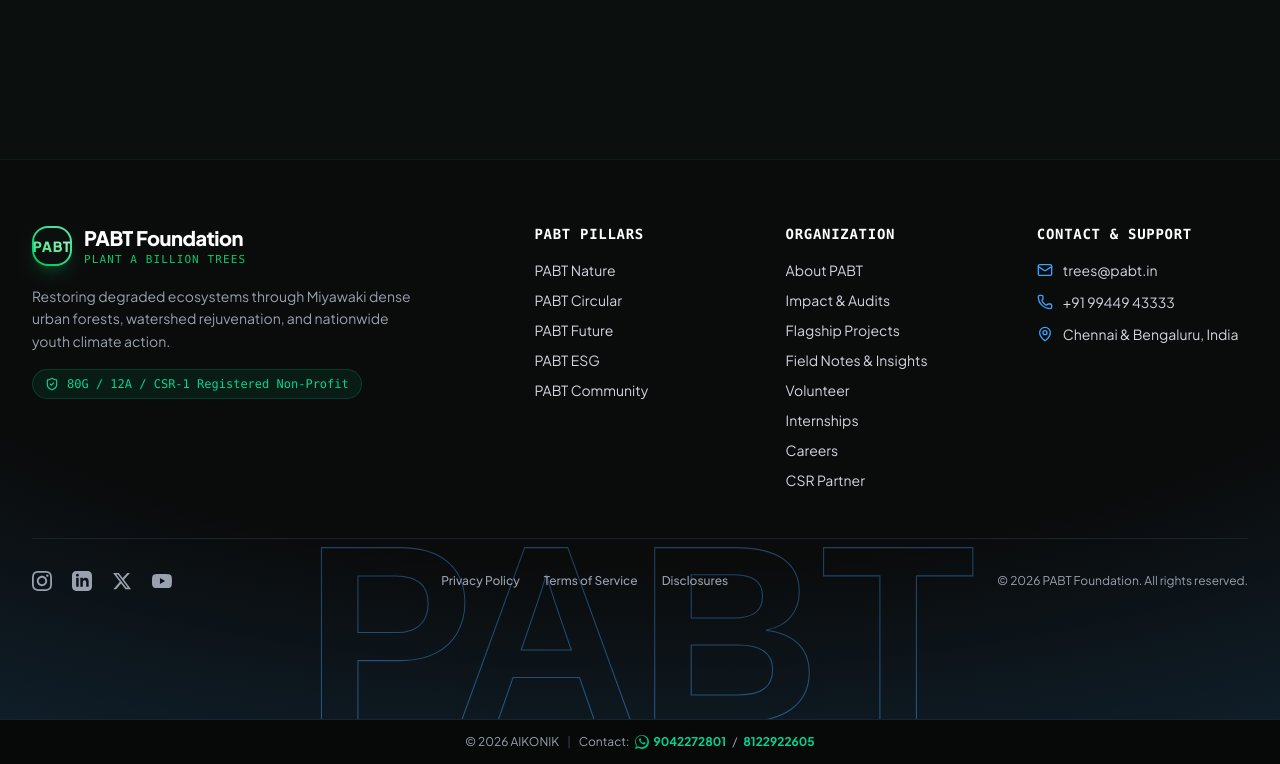
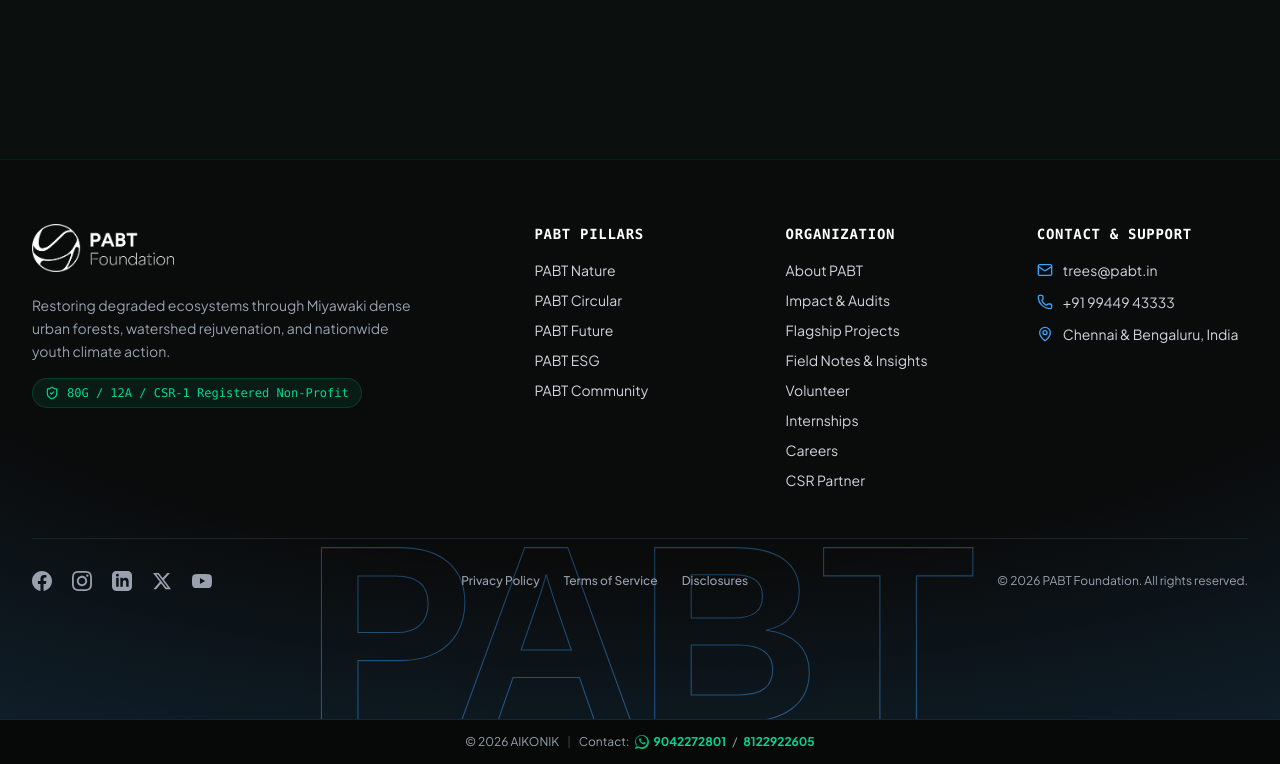
Before and after one commit to ab-rar-6024/PABT, a Next.js app: page /community in a window 1280 px wide. Shown: the part 1898-2662 px from the top of the page. Built offline with nearby package versions, Linux system fonts and the light colour scheme.

Commit message:
updated social media link

```diff
--- a/src/components/Footer.tsx
+++ b/src/components/Footer.tsx
@@ -55,8 +55,17 @@
   // Social media links
   const socialLinks = [
     {
+      label: "Facebook",
+      href: "https://www.facebook.com/people/Pabtin/100092687792417/",
+      icon: (
+        <svg className="w-5 h-5 fill-current" viewBox="0 0 24 24">
+          <path d="M24 12.073c0-6.627-5.373-12-12-12s-12 5.373-12 12c0 5.99 4.388 10.954 10.125 11.854v-8.385H7.078v-3.47h3.047V9.43c0-3.007 1.792-4.669 4.533-4.669 1.312 0 2.686.235 2.686.235v2.953H15.83c-1.491 0-1.956.925-1.956 1.874v2.25h3.328l-.532 3.47h-2.796v8.385C19.612 23.027 24 18.062 24 12.073z" />
+        </svg>
+      ),
+    },
+    {
       label: "Instagram",
-      href: "https://instagram.com",
+      href: "https://www.instagram.com/pabt.in/",
       icon: (
         <svg className="w-5 h-5 fill-current" viewBox="0 0 24 24">
           <path d="M12 2.163c3.204 0 3.584.012 4.85.07 3.252.148 4.771 1.691 4.919 4.919.058 1.265.069 1.645.069 4.849 0 3.205-.012 3.584-.069 4.849-.149 3.225-1.664 4.771-4.919 4.919-1.266.058-1.644.07-4.85.07-3.204 0-3.584-.012-4.849-.07-3.26-.149-4.771-1.699-4.919-4.92-.058-1.265-.07-1.644-.07-4.849 0-3.204.013-3.583.07-4.849.149-3.227 1.664-4.771 4.919-4.919 1.266-.057 1.645-.069 4.849-.069zm0-2.163c-3.259 0-3.667.014-4.947.072-4.358.2-6.78 2.618-6.98 6.98-.059 1.281-.073 1.689-.073 4.948 0 3.259.014 3.668.072 4.948.2 4.358 2.618 6.78 6.98 6.98 1.281.058 1.689.072 4.948.072 3.259 0 3.668-.014 4.948-.072 4.354-.2 6.782-2.618 6.979-6.98.059-1.28.073-1.689.073-4.948 0-3.259-.014-3.667-.072-4.947-.196-4.354-2.617-6.78-6.979-6.98-1.281-.059-1.69-.073-4.949-.073zm0 5.838c-3.403 0-6.162 2.759-6.162 6.162s2.759 6.163 6.162 6.163 6.162-2.759 6.162-6.163c0-3.403-2.759-6.162-6.162-6.162zm0 10.162c-2.209 0-4-1.79-4-4 0-2.209 1.791-4 4-4s4 1.791 4 4c0 2.21-1.791 4-4 4zm6.406-11.845c-.796 0-1.441.645-1.441 1.44s.645 1.44 1.441 1.44c.795 0 1.439-.645 1.439-1.44s-.644-1.44-1.439-1.44z" />
@@ -65,7 +74,7 @@
     },
     {
       label: "LinkedIn",
-      href: "https://linkedin.com",
+      href: "https://www.linkedin.com/company/pabt-in/",
       icon: (
         <svg className="w-5 h-5 fill-current" viewBox="0 0 24 24">
           <path d="M19 0h-14c-2.761 0-5 2.239-5 5v14c0 2.761 2.239 5 5 5h14c2.762 0 5-2.239 5-5v-14c0-2.239-2.238-5-5-5zm-11 19h-3v-11h3v11zm-1.5-12.268c-.966 0-1.75-.79-1.75-1.764s.784-1.764 1.75-1.764 1.75.79 1.75 1.764-.783 1.764-1.75 1.764zm13.5 12.268h-3v-5.604c0-3.368-4-3.113-4 0v5.604h-3v-11h3v1.765c1.396-2.586 7-2.777 7 2.476v6.759z" />
@@ -74,7 +83,7 @@
     },
     {
       label: "X (Twitter)",
-      href: "https://x.com",
+      href: "https://x.com/pabt_in",
       icon: (
         <svg className="w-5 h-5 fill-current" viewBox="0 0 24 24">
           <path d="M18.244 2.25h3.308l-7.227 8.26 8.502 11.24H16.17l-5.214-6.817L4.99 21.75H1.68l7.73-8.835L1.254 2.25H8.08l4.713 6.231zm-1.161 17.52h1.833L7.084 4.126H5.117z" />
@@ -83,7 +92,7 @@
     },
     {
       label: "YouTube",
-      href: "https://youtube.com",
+      href: "https://www.youtube.com/channel/UCh2qE_xP05WVJtJ08BYeSzg",
       icon: (
         <svg className="w-5 h-5 fill-current" viewBox="0 0 24 24">
           <path d="M23.498 6.186a3.016 3.016 0 0 0-2.122-2.136C19.505 3.545 12 3.545 12 3.545s-7.505 0-9.377.505A3.017 3.017 0 0 0 .502 6.186C0 8.07 0 12 0 12s0 3.93.502 5.814a3.016 3.016 0 0 0 2.122 2.136c1.871.505 9.376.505 9.376.505s7.505 0 9.377-.505a3.015 3.015 0 0 0 2.122-2.136C24 15.93 24 12 24 12s0-3.93-.502-5.814zM9.545 15.568V8.432L15.818 12l-6.273 3.568z" />
@@ -100,23 +109,14 @@
 
             {/* Column 1: Brand & Mission */}
             <div className="lg:col-span-2 space-y-4">
-              <div className="flex items-center gap-3">
-                <div className="w-10 h-10 rounded-2xl bg-gradient-to-tr from-green-500 to-emerald-300 p-0.5 shadow-lg shadow-green-500/20">
-                  <div className="w-full h-full bg-[#0B0F0E] rounded-[14px] flex items-center justify-center">
-                    <span className="font-extrabold text-transparent bg-clip-text bg-gradient-to-tr from-green-400 to-emerald-200 text-sm tracking-wider">
-                      PABT
-                    </span>
-                  </div>
-                </div>
-                <div>
-                  <h3 className="text-xl font-black tracking-tight text-white">
-                    PABT Foundation
-                  </h3>
-                  <p className="text-[11px] text-green-400/90 font-mono tracking-widest uppercase">
-                    Plant A Billion Trees
-                  </p>
-                </div>
-              </div>
+              <Link href="/" className="inline-block">
+                {/* eslint-disable-next-line @next/next/no-img-element */}
+                <img
+                  src="/logo-white.png"
+                  alt="PABT Foundation"
+                  className="h-10 sm:h-12 w-auto object-contain transition-transform duration-300 hover:scale-105"
+                />
+              </Link>
 
               <p className="text-sm text-gray-400 leading-relaxed max-w-sm">
                 Restoring degraded ecosystems through Miyawaki dense urban forests, watershed rejuvenation, and nationwide youth climate action.
```
